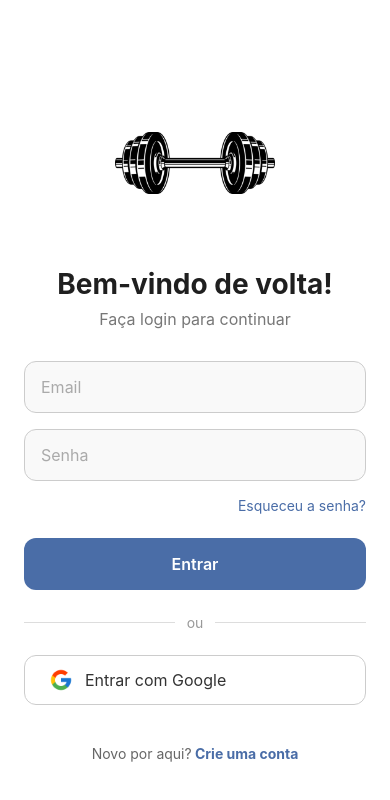
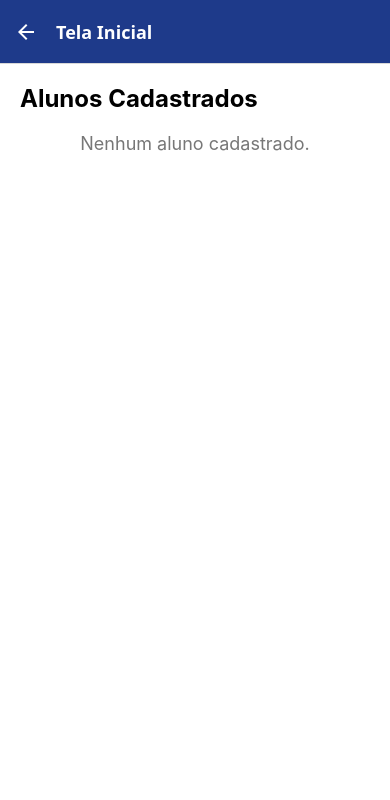
Before and after one commit to iKilluaZ/FitnessLife, a React Native app: screen /TelaProfessor in a window 390 px wide. Shown: the top 800 px of the page. Built offline with nearby package versions, Linux system fonts and the light colour scheme.

Commit message:
Atualizado TelaProfessor e MontarTreino

```diff
--- a/App.tsx
+++ b/App.tsx
@@ -6,6 +6,7 @@ import VerificarUsuario from './src/screens/VerificarUsuario';
 import MontarTreino from './src/screens/MontarTreino';
 import TelaAluno from './src/screens/TelaAluno';
 import DetalhesTreino from './src/screens/DetalhesTreino';
+import TelaProfessor from './src/screens/TelaProfessor';
 
 // Definindo os tipos de navegação
 export type RootStackParamList = {
@@ -14,6 +15,7 @@ export type RootStackParamList = {
   TelaAluno: undefined;
   DetalhesTreino: undefined;
   MontarTreino: undefined;
+  TelaProfessor: undefined;
 };
 
 const Stack = createStackNavigator<RootStackParamList>();
@@ -67,6 +69,12 @@ export default function App() {
           component={MontarTreino}
           options={{title: 'Montar Treino'}}
         />
+
+        <Stack.Screen
+          name="TelaProfessor"
+          component={TelaProfessor}
+          options={{title: 'Tela Inicial'}}
+        />
       </Stack.Navigator>
     </NavigationContainer>
   );
--- a/package.json
+++ b/package.json
@@ -14,6 +14,7 @@
     "@react-native-firebase/app": "^22.1.0",
     "@react-native-firebase/auth": "^22.1.0",
     "@react-native-firebase/firestore": "^22.1.0",
+    "@react-native-picker/picker": "^2.11.0",
     "@react-navigation/material-top-tabs": "^7.2.10",
     "@react-navigation/native": "^7.1.6",
     "@react-navigation/native-stack": "^7.3.10",
--- /dev/null
+++ b/src/data/alunosMock.tsx
@@ -0,0 +1,6 @@
+// data/alunosMock.ts
+export const alunosMock = [
+  {id: '1', nome: 'João Silva'},
+  {id: '2', nome: 'Maria Oliveira'},
+  {id: '3', nome: 'Carlos Souza'},
+];
--- a/src/screens/LoginCadastroScreen.tsx
+++ b/src/screens/LoginCadastroScreen.tsx
@@ -10,6 +10,7 @@ import {
   Platform,
   ScrollView,
   Alert,
+  Switch,
 } from 'react-native';
 import {useNavigation} from '@react-navigation/native';
 import AsyncStorage from '@react-native-async-storage/async-storage';
@@ -18,6 +19,7 @@ import {RootStackParamList} from '../types';
 
 const LoginCadastroScreen = () => {
   const [isCadastro, setIsCadastro] = useState(false);
+  const [isProfessor, setIsProfessor] = useState(false); // Para saber se o usuário é professor
   const [loginData, setLoginData] = useState({
     email: '',
     password: '',
@@ -27,37 +29,44 @@ const LoginCadastroScreen = () => {
     email: '',
     password: '',
     confirmPassword: '',
+    cref: '', // Novo campo para o CREF
   });
   const navigation = useNavigation<StackNavigationProp<RootStackParamList>>();
 
   const handleLogin = async () => {
-    if (!loginData.email || !loginData.password) {
-      Alert.alert('Erro', 'Preencha e-mail e senha');
+    try {
+      const usuarioLogado = await AsyncStorage.getItem(cadastroData.email);
+
+      if (!usuarioLogado) {
+        Alert.alert(
+          'Erro',
+          'Usuário não encontrado. Verifique o e-mail e senha.',
+        );
         return;
       }
 
-    try {
-      const usuarioData = await AsyncStorage.getItem(loginData.email);
-      if (!usuarioData) {
-        Alert.alert('Erro', 'Usuário não encontrado');
-        return;
-      }
+      const usuario = JSON.parse(usuarioLogado);
 
-      const usuario = JSON.parse(usuarioData);
-      if (usuario.password !== loginData.password) {
+      if (usuario.password !== cadastroData.password) {
         Alert.alert('Erro', 'Senha incorreta');
         return;
       }
 
-      await AsyncStorage.setItem('usuarioLogado', loginData.email);
-
+      // Verificando se o usuário é professor
+      if (usuario.isProfessor) {
+        navigation.reset({
+          index: 0,
+          routes: [{name: 'TelaProfessor'}],
+        });
+      } else {
         navigation.reset({
           index: 0,
           routes: [{name: 'TelaAluno'}],
         });
+      }
     } catch (error) {
       console.error('Erro ao fazer login:', error);
-      Alert.alert('Erro', 'Ocorreu um erro ao fazer login');
+      Alert.alert('Erro', 'Ocorreu um erro ao tentar fazer login');
     }
   };
 
@@ -70,6 +79,12 @@ const LoginCadastroScreen = () => {
 
     if (cadastroData.password !== cadastroData.confirmPassword) {
       Alert.alert('Erro', 'As senhas não coincidem');
+      return;
+    }
+
+    // Se for professor, valida o campo CREF
+    if (isProfessor && !cadastroData.cref) {
+      Alert.alert('Erro', 'Por favor, preencha seu CREF');
       return;
     }
 
@@ -86,6 +101,8 @@ const LoginCadastroScreen = () => {
         nome: cadastroData.nome,
         email: cadastroData.email,
         password: cadastroData.password,
+        isProfessor,
+        cref: isProfessor ? cadastroData.cref : '', // Se for professor, adiciona o CREF
       };
 
       // Salva no AsyncStorage (simulando um banco de dados)
@@ -99,11 +116,18 @@ const LoginCadastroScreen = () => {
 
       Alert.alert('Sucesso', 'Cadastro realizado com sucesso!');
 
-      // Redireciona para a tela principal
+      // Redireciona para a tela apropriada
+      if (isProfessor) {
+        navigation.reset({
+          index: 0,
+          routes: [{name: 'TelaProfessor'}],
+        });
+      } else {
         navigation.reset({
           index: 0,
           routes: [{name: 'TelaAluno'}],
         });
+      }
     } catch (error) {
       console.error('Erro ao cadastrar:', error);
       Alert.alert('Erro', 'Ocorreu um erro ao cadastrar');
@@ -187,6 +211,27 @@ const LoginCadastroScreen = () => {
           />
         )}
 
+        {/* Switch para saber se é professor */}
+        {isCadastro && (
+          <View style={styles.switchContainer}>
+            <Text style={styles.switchLabel}>Você é professor?</Text>
+            <Switch value={isProfessor} onValueChange={setIsProfessor} />
+          </View>
+        )}
+
+        {/* Campo de CREF (apenas se for professor) */}
+        {isCadastro && isProfessor && (
+          <TextInput
+            style={styles.input}
+            placeholder="CREF"
+            placeholderTextColor="#aaa"
+            value={cadastroData.cref}
+            onChangeText={text =>
+              setCadastroData({...cadastroData, cref: text})
+            }
+          />
+        )}
+
         {/* Esqueceu senha (apenas login) */}
         {!isCadastro && (
           <TouchableOpacity
@@ -265,47 +310,42 @@ const styles = StyleSheet.create({
   },
   subtitle: {
     fontSize: 16,
-    color: '#777',
+    color: '#666',
     marginBottom: 32,
   },
   input: {
     width: '100%',
-    height: 52,
+    padding: 12,
+    borderRadius: 6,
     borderWidth: 1,
-    borderColor: '#ccc',
-    borderRadius: 12,
-    paddingHorizontal: 16,
+    borderColor: '#ddd',
+    marginBottom: 12,
     fontSize: 16,
-    marginBottom: 16,
-    backgroundColor: '#f9f9f9',
   },
   forgotContainer: {
-    alignSelf: 'flex-end',
     marginBottom: 24,
   },
   forgotText: {
-    fontSize: 14,
-    color: '#4a6da7',
+    color: '#007BFF',
+    fontSize: 16,
   },
   button: {
+    backgroundColor: '#007BFF',
     width: '100%',
-    height: 52,
-    backgroundColor: '#4a6da7',
-    borderRadius: 12,
-    justifyContent: 'center',
+    padding: 14,
+    borderRadius: 6,
     alignItems: 'center',
     marginBottom: 24,
   },
   buttonText: {
+    fontSize: 18,
     color: '#fff',
-    fontSize: 16,
-    fontWeight: '600',
+    fontWeight: 'bold',
   },
   dividerContainer: {
     flexDirection: 'row',
     alignItems: 'center',
-    width: '100%',
-    marginBottom: 24,
+    marginVertical: 16,
   },
   dividerLine: {
     flex: 1,
@@ -314,19 +354,17 @@ const styles = StyleSheet.create({
   },
   dividerText: {
     marginHorizontal: 12,
-    fontSize: 14,
-    color: '#999',
+    fontSize: 16,
+    color: '#aaa',
   },
   googleButton: {
     flexDirection: 'row',
     alignItems: 'center',
-    borderWidth: 1,
-    borderColor: '#ccc',
-    borderRadius: 12,
-    paddingVertical: 12,
-    paddingHorizontal: 24,
+    backgroundColor: '#f5f5f5',
+    padding: 14,
+    borderRadius: 6,
     width: '100%',
-    marginBottom: 32,
+    marginBottom: 24,
   },
   googleIcon: {
     width: 24,
@@ -339,16 +377,26 @@ const styles = StyleSheet.create({
   },
   toggleContainer: {
     flexDirection: 'row',
-    marginTop: 8,
+    alignItems: 'center',
   },
   toggleText: {
-    fontSize: 14,
+    fontSize: 16,
     color: '#666',
   },
   toggleLink: {
-    fontSize: 14,
-    color: '#4a6da7',
+    fontSize: 16,
+    color: '#007BFF',
     fontWeight: 'bold',
+  },
+  switchContainer: {
+    flexDirection: 'row',
+    alignItems: 'center',
+    marginBottom: 12,
+  },
+  switchLabel: {
+    fontSize: 16,
+    color: '#333',
+    marginRight: 8,
   },
 });
 
--- a/src/screens/MontarTreino.tsx
+++ b/src/screens/MontarTreino.tsx
@@ -1,67 +1,169 @@
 import React, {useState} from 'react';
-import {View, TextInput, Text, Button, Alert} from 'react-native';
+import {
+  View,
+  Text,
+  TextInput,
+  TouchableOpacity,
+  StyleSheet,
+  Alert,
+} from 'react-native';
+import AsyncStorage from '@react-native-async-storage/async-storage';
+import {RouteProp, useRoute, useNavigation} from '@react-navigation/native';
+import {RootStackParamList, Treino} from '../types';
 
-const MontarTreino = () => {
-  const [exercicio, setExercicio] = useState('');
-  const [repeticoes, setRepeticoes] = useState('');
-  const [series, setSeries] = useState('');
+type MontarTreinoRouteProp = RouteProp<RootStackParamList, 'MontarTreino'>;
 
-  const handleAdicionarExercicio = () => {
-    if (!exercicio || !repeticoes || !series) {
-      Alert.alert(
-        'Erro',
-        'Preencha todos os campos para adicionar o exercício!',
-      );
+const TelaMontarTreino = () => {
+  const route = useRoute<MontarTreinoRouteProp>();
+  const navigation = useNavigation();
+  const aluno = route.params?.aluno; // agora aluno é { nome, email }
+
+  const [treinoData, setTreinoData] = useState({
+    nome: '',
+    series: '',
+    repeticoes: '',
+    pausa: '',
+  });
+
+  const handleSalvarTreino = async () => {
+    if (
+      !treinoData.nome ||
+      !treinoData.series ||
+      !treinoData.repeticoes ||
+      !treinoData.pausa
+    ) {
+      Alert.alert('Erro', 'Preencha todos os campos');
       return;
     }
 
-    // Lógica para adicionar exercício ao treino (salvar em banco ou estado)
-    Alert.alert('Sucesso', 'Exercício adicionado ao treino!');
+    try {
+      const treinoKey = `treinos_${aluno.email}`;
+      const novoTreino: Treino = {
+        nomeTreino: treinoData.nome,
+        data: new Date().toISOString().split('T')[0],
+        calorias: 0,
+        exercicios: [
+          {
+            nome: treinoData.nome,
+            series: parseInt(treinoData.series),
+            repeticoes: parseInt(treinoData.repeticoes),
+            pausa: parseInt(treinoData.pausa),
+          },
+        ],
+      };
+
+      const treinosAntigos = await AsyncStorage.getItem(treinoKey);
+      const listaTreinos = treinosAntigos ? JSON.parse(treinosAntigos) : [];
+
+      listaTreinos.push(novoTreino);
+      await AsyncStorage.setItem(treinoKey, JSON.stringify(listaTreinos));
+
+      Alert.alert('Sucesso', 'Treino salvo com sucesso!');
+      navigation.goBack();
+    } catch (error) {
+      console.error('Erro ao salvar treino:', error);
+      Alert.alert('Erro', 'Não foi possível salvar o treino.');
+    }
   };
 
+  // Se o aluno não for encontrado (falha no navigation)
+  if (!aluno) {
+    return (
+      <View style={styles.container}>
+        <Text style={styles.title}>Aluno não encontrado</Text>
+        <TouchableOpacity
+          style={styles.voltarButton}
+          onPress={() => navigation.navigate('TelaProfessor' as never)}>
+          <Text style={styles.voltarText}>Voltar para Lista de Alunos</Text>
+        </TouchableOpacity>
+      </View>
+    );
+  }
+
   return (
-    <View style={{flex: 1, justifyContent: 'center', padding: 16}}>
+    <View style={styles.container}>
+      <Text style={styles.title}>Montar Treino para {aluno.nome}</Text>
+
       <TextInput
-        style={{
-          height: 40,
-          borderColor: 'gray',
-          borderWidth: 1,
-          marginBottom: 12,
-          paddingLeft: 8,
-        }}
+        style={styles.input}
         placeholder="Nome do Exercício"
-        value={exercicio}
-        onChangeText={setExercicio}
+        value={treinoData.nome}
+        onChangeText={text => setTreinoData({...treinoData, nome: text})}
       />
       <TextInput
-        style={{
-          height: 40,
-          borderColor: 'gray',
-          borderWidth: 1,
-          marginBottom: 12,
-          paddingLeft: 8,
-        }}
-        placeholder="Repetições"
-        value={repeticoes}
-        onChangeText={setRepeticoes}
+        style={styles.input}
+        placeholder="Séries"
         keyboardType="numeric"
+        value={treinoData.series}
+        onChangeText={text => setTreinoData({...treinoData, series: text})}
       />
       <TextInput
-        style={{
-          height: 40,
-          borderColor: 'gray',
-          borderWidth: 1,
-          marginBottom: 12,
-          paddingLeft: 8,
-        }}
-        placeholder="Séries"
-        value={series}
-        onChangeText={setSeries}
+        style={styles.input}
+        placeholder="Repetições"
         keyboardType="numeric"
+        value={treinoData.repeticoes}
+        onChangeText={text => setTreinoData({...treinoData, repeticoes: text})}
       />
-      <Button title="Adicionar Exercício" onPress={handleAdicionarExercicio} />
+      <TextInput
+        style={styles.input}
+        placeholder="Pausa (segundos)"
+        keyboardType="numeric"
+        value={treinoData.pausa}
+        onChangeText={text => setTreinoData({...treinoData, pausa: text})}
+      />
+
+      <TouchableOpacity style={styles.button} onPress={handleSalvarTreino}>
+        <Text style={styles.buttonText}>Salvar Treino</Text>
+      </TouchableOpacity>
     </View>
   );
 };
 
-export default MontarTreino;
+export default TelaMontarTreino;
+
+const styles = StyleSheet.create({
+  container: {
+    flex: 1,
+    padding: 20,
+    backgroundColor: '#fff',
+  },
+  title: {
+    fontSize: 22,
+    fontWeight: 'bold',
+    marginBottom: 20,
+  },
+  input: {
+    width: '100%',
+    padding: 12,
+    borderRadius: 6,
+    borderWidth: 1,
+    borderColor: '#ddd',
+    marginBottom: 12,
+    fontSize: 16,
+  },
+  button: {
+    backgroundColor: '#007BFF',
+    width: '100%',
+    padding: 14,
+    borderRadius: 6,
+    alignItems: 'center',
+    marginTop: 20,
+  },
+  buttonText: {
+    fontSize: 18,
+    color: '#fff',
+    fontWeight: 'bold',
+  },
+  voltarButton: {
+    backgroundColor: '#6c757d',
+    padding: 14,
+    borderRadius: 6,
+    alignItems: 'center',
+    marginTop: 20,
+  },
+  voltarText: {
+    fontSize: 16,
+    color: '#fff',
+    fontWeight: 'bold',
+  },
+});
--- a/src/screens/TelaProfessor.tsx
+++ b/src/screens/TelaProfessor.tsx
@@ -1,76 +1,76 @@
-import React, {useEffect, useState} from 'react';
+import React, {useState, useEffect} from 'react';
 import {
   View,
   Text,
+  TouchableOpacity,
   FlatList,
-  TouchableOpacity,
+  Alert,
   StyleSheet,
-  ActivityIndicator,
 } from 'react-native';
 import {useNavigation} from '@react-navigation/native';
-import {NativeStackNavigationProp} from '@react-navigation/native-stack';
-import {RootStackParamList, Aluno} from '../types';
-
-const alunosMock: Aluno[] = [
-  {
-    id: '1',
-    nome: 'João Silva',
-    email: 'joao@gmail.com',
-    idade: 25,
-    MontarTreino: null,
-  },
-  {
-    id: '2',
-    nome: 'Maria Oliveira',
-    email: 'maria@gmail.com',
-    idade: 22,
-    MontarTreino: null,
-  },
-  {
-    id: '3',
-    nome: 'Carlos Lima',
-    email: 'carlos@gmail.com',
-    idade: 30,
-    MontarTreino: null,
-  },
-];
+import AsyncStorage from '@react-native-async-storage/async-storage';
+import {RootStackParamList} from '../types';
+import {StackNavigationProp} from '@react-navigation/stack';
 
 const TelaProfessor = () => {
-  const navigation =
-    useNavigation<NativeStackNavigationProp<RootStackParamList>>();
-
-  const [alunos, setAlunos] = useState<Aluno[]>([]);
-  const [loading, setLoading] = useState(true);
+  const navigation = useNavigation<StackNavigationProp<RootStackParamList>>();
+  const [alunos, setAlunos] = useState<any[]>([]);
 
   useEffect(() => {
-    // Simula um carregamento de dados
-    setTimeout(() => {
-      setAlunos(alunosMock);
-      setLoading(false);
-    }, 1000); // simula 1 segundo de delay
+    const fetchAlunos = async () => {
+      try {
+        const alunosList = [];
+        const allKeys = await AsyncStorage.getAllKeys();
+        for (let i = 0; i < allKeys.length; i++) {
+          const email = allKeys[i];
+          const usuarioData = await AsyncStorage.getItem(email);
+          const usuario = usuarioData ? JSON.parse(usuarioData) : null;
+          if (usuario && !usuario.isProfessor) {
+            alunosList.push(usuario);
+          }
+        }
+        setAlunos(alunosList);
+      } catch (error) {
+        console.error('Erro ao carregar alunos:', error);
+        Alert.alert(
+          'Erro',
+          'Não foi possível carregar os alunos. Verifique os dados armazenados.',
+        );
+      }
+    };
+
+    fetchAlunos();
   }, []);
 
-  const abrirDetalhesAluno = (aluno: Aluno) => {
-    navigation.navigate('MontarTreino', {aluno});
+  const handleMontarTreino = (alunoEmail: string) => {
+    // Aqui, você pode redirecionar para uma tela onde o professor monta os treinos
+    const aluno = alunos.find(a => a.email === alunoEmail);
+    if (aluno) {
+      navigation.navigate('MontarTreino', {aluno});
+    } else {
+      Alert.alert('Erro', 'Aluno não encontrado.');
+    }
   };
 
   return (
     <View style={styles.container}>
-      <Text style={styles.titulo}>Lista de Alunos</Text>
+      <Text style={styles.title}>Alunos Cadastrados</Text>
 
-      {loading ? (
-        <ActivityIndicator size="large" color="#007bff" />
+      {alunos.length === 0 ? (
+        <Text style={styles.noAlunosText}>Nenhum aluno cadastrado.</Text>
       ) : (
         <FlatList
           data={alunos}
-          keyExtractor={item => String(item.id)}
+          keyExtractor={item => item.email}
           renderItem={({item}) => (
-            <TouchableOpacity
-              style={styles.item}
-              onPress={() => abrirDetalhesAluno(item)}>
-              <Text style={styles.nome}>{item.nome}</Text>
-              <Text style={styles.email}>{item.email}</Text>
-            </TouchableOpacity>
+            <View style={styles.alunoCard}>
+              <Text style={styles.alunoName}>{item.nome}</Text>
+              <TouchableOpacity
+                style={styles.button}
+                onPress={() => handleMontarTreino(item.email)}>
+                <Text style={styles.buttonText}>Montar Treino</Text>
+              </TouchableOpacity>
+            </View>
           )}
         />
       )}
@@ -78,32 +78,45 @@ const TelaProfessor = () => {
   );
 };
 
-export default TelaProfessor;
-
 const styles = StyleSheet.create({
   container: {
     flex: 1,
-    padding: 16,
+    padding: 20,
     backgroundColor: '#fff',
   },
-  titulo: {
+  title: {
     fontSize: 24,
     fontWeight: 'bold',
-    marginBottom: 16,
+    marginBottom: 20,
   },
-  item: {
-    padding: 16,
-    backgroundColor: '#f1f1f1',
+  noAlunosText: {
+    fontSize: 18,
+    color: '#777',
+    textAlign: 'center',
+  },
+  alunoCard: {
+    padding: 15,
     borderRadius: 8,
-    marginBottom: 12,
+    backgroundColor: '#f4f4f4',
+    marginBottom: 10,
+    flexDirection: 'row',
+    justifyContent: 'space-between',
+    alignItems: 'center',
   },
-  nome: {
+  alunoName: {
     fontSize: 18,
-    fontWeight: '600',
-    color: '#333',
+    fontWeight: 'bold',
   },
-  email: {
-    fontSize: 14,
-    color: '#666',
+  button: {
+    backgroundColor: '#007BFF',
+    paddingVertical: 8,
+    paddingHorizontal: 16,
+    borderRadius: 6,
+  },
+  buttonText: {
+    color: '#fff',
+    fontSize: 16,
   },
 });
+
+export default TelaProfessor;
--- a/src/types.tsx
+++ b/src/types.tsx
@@ -30,7 +30,8 @@ export type RootStackParamList = {
   LoginCadastro: undefined;
   TelaAluno: undefined;
   DetalhesTreino: {treino: Treino};
-  MontarTreino: {aluno: Aluno};
+  MontarTreino: {aluno: {nome: string; email: string}};
   RecuperarSenha: undefined;
   Cadastro: undefined;
+  TelaProfessor: undefined;
 };
```
Also changed, not shown: 1 other file (tests, documents, lock files or other folders). Lines whose indentation alone changed are shown as unchanged.
